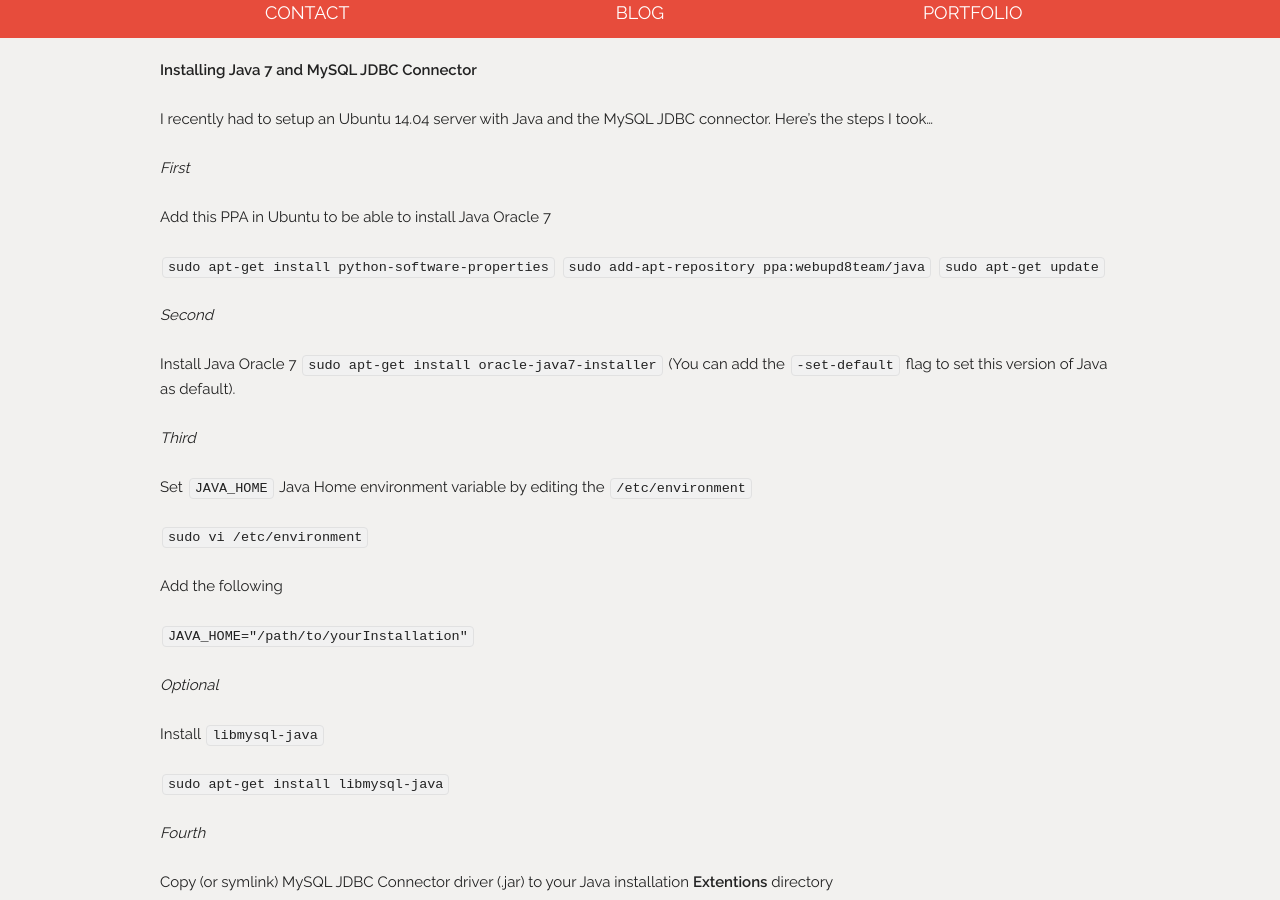
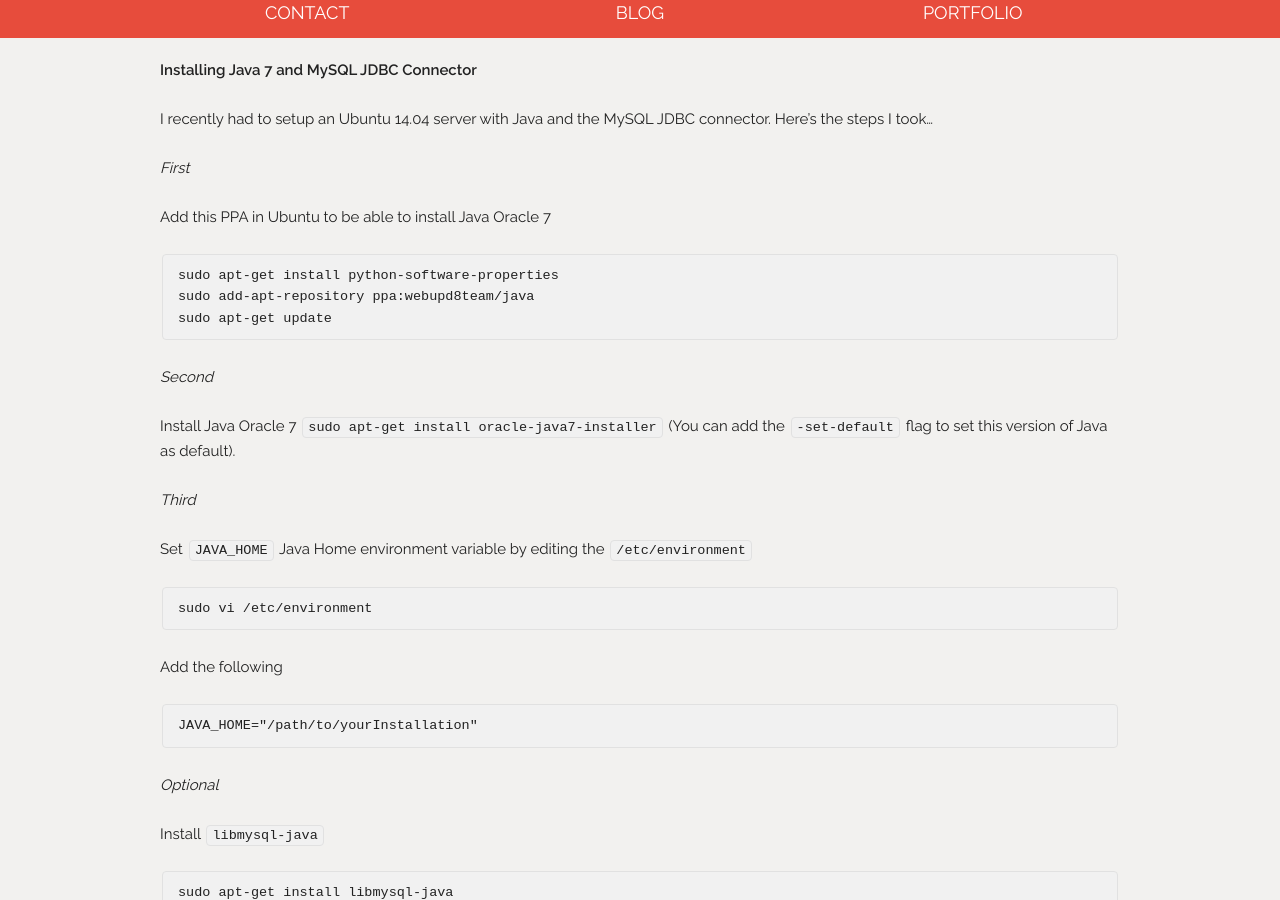
Before and after one commit to eduardo-robles/eduardo-robles.github.io, a Jekyll site: the page built from _posts/2015-04-08-Installing-Java7-MysqlConnector.md, in a window 1280 px wide and 900 px high, scrolled down 486 px. Built offline with Jekyll 4.4.1, drawn with Linux system fonts in a browser that asks for light colours; Markdown is read by kramdown in place of the engine named in the settings.

````diff
--- a/_posts/2015-04-08-Installing-Java7-MysqlConnector.md
+++ b/_posts/2015-04-08-Installing-Java7-MysqlConnector.md
@@ -12,10 +12,11 @@ _First_
 
 Add this PPA in Ubuntu to be able to install Java Oracle 7
 
-`sudo apt-get install python-software-properties`
-`sudo add-apt-repository ppa:webupd8team/java`
-`sudo apt-get update`
-
+```
+sudo apt-get install python-software-properties
+sudo add-apt-repository ppa:webupd8team/java
+sudo apt-get update
+```
 _Second_
 
 Install Java Oracle 7
@@ -26,23 +27,31 @@ _Third_
 
 Set `JAVA_HOME` Java Home environment variable by editing the `/etc/environment`
 
-`sudo vi /etc/environment`
+```
+sudo vi /etc/environment
+```
 
 Add the following
 
-`JAVA_HOME="/path/to/yourInstallation"`
+```
+JAVA_HOME="/path/to/yourInstallation"
+```
 
 _Optional_
 
 Install `libmysql-java`
 
-`sudo apt-get install libmysql-java`
+```
+sudo apt-get install libmysql-java
+```
 
 _Fourth_
 
 Copy (or symlink) MySQL JDBC Connector driver (.jar) to your Java installation **Extentions** directory
 
-`cp /path/to/mysql-connector-java-version-number.jar /path/to/java/extension/directory/`
+```
+cp /path/to/mysql-connector-java-version-number.jar /path/to/java/extension/directory/
+```
 
 I found the MySQL connector driver at `/usr/share/java/...` and I copied it to `/usr/lib/jvm/java-7-oracle/jre/lib/ext` ***But this may be different for you!***
 
````
Also changed, not shown: _posts/2014-07-14-fixing-rss-on-velox-theme.md (+17 -13 lines), _posts/2015-06-24-CKEditor-And-FCKfinder-How-To.md (+12 -6 lines), _posts/2014-12-11-Restoring-LiveUSB.md (line endings or trailing spaces).
